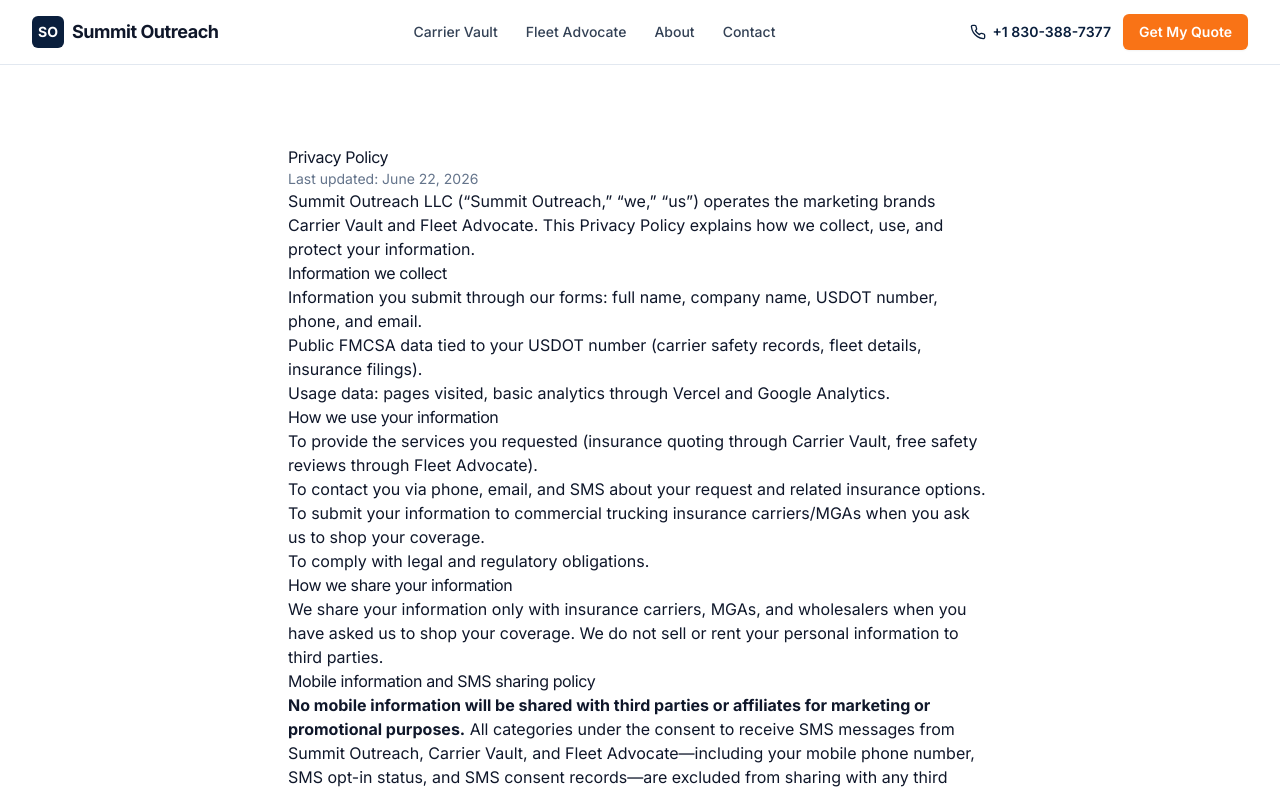
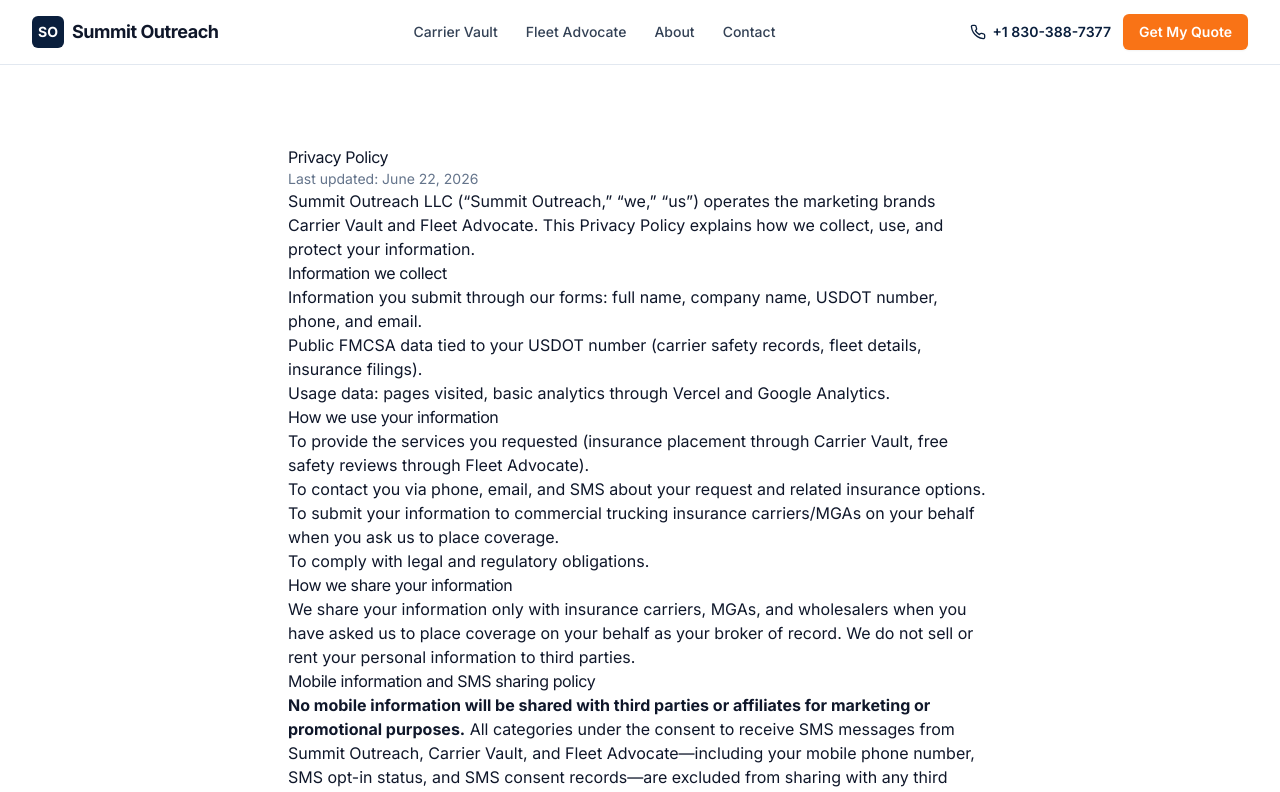
Before and after one commit to ceoaiagent10/summit-outreach-site, a Next.js app: page /privacy in a window 1280 px wide. Shown: the top 792 px of the page. Built offline with nearby package versions, Linux system fonts and the light colour scheme.

Commit message:
fix(privacy): soften shopping language

```diff
--- a/app/privacy/page.tsx
+++ b/app/privacy/page.tsx
@@ -21,17 +21,18 @@
 
       <h2>How we use your information</h2>
       <ul>
-        <li>To provide the services you requested (insurance quoting through Carrier Vault, free safety reviews through Fleet Advocate).</li>
+        <li>To provide the services you requested (insurance placement through Carrier Vault, free safety reviews through Fleet Advocate).</li>
         <li>To contact you via phone, email, and SMS about your request and related insurance options.</li>
-        <li>To submit your information to commercial trucking insurance carriers/MGAs when you ask us to shop your coverage.</li>
+        <li>To submit your information to commercial trucking insurance carriers/MGAs on your behalf when you ask us to place coverage.</li>
         <li>To comply with legal and regulatory obligations.</li>
       </ul>
 
       <h2>How we share your information</h2>
       <p>
         We share your information only with insurance carriers, MGAs, and
-        wholesalers when you have asked us to shop your coverage. We do not sell
-        or rent your personal information to third parties.
+        wholesalers when you have asked us to place coverage on your behalf as
+        your broker of record. We do not sell or rent your personal information
+        to third parties.
       </p>
 
       <h2>Mobile information and SMS sharing policy</h2>
```
